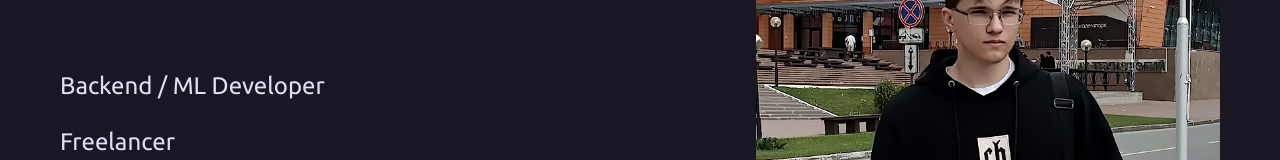
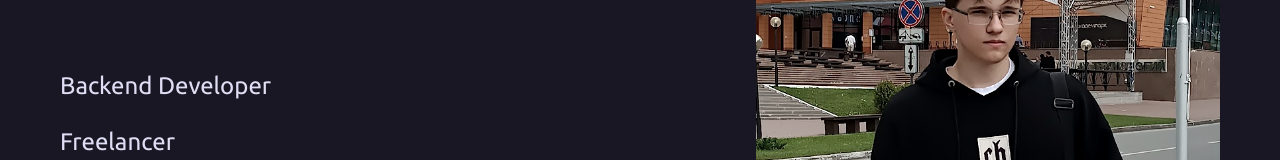
Before and after one commit to Nighty3098/Portfolio, a React (Create React App) app: page / in a window 1280 px wide. Shown: the part 456-616 px from the top of the page. Built offline with nearby package versions, Linux system fonts and the light colour scheme.

Commit message:
Update welcome.tsx

```diff
--- a/src/components/welcome.tsx
+++ b/src/components/welcome.tsx
@@ -37,7 +37,6 @@ const Navigation = () => {
   );
 };
 
-
 function WelcomePage() {
   return (
     <motion.div
@@ -47,7 +46,7 @@ function WelcomePage() {
       style={{ backgroundColor: "var(--bg-2)" }}
       variants={{
         hidden: { opacity: 0, y: 20 },
-                visible: { opacity: 1, y: 0 }
+        visible: { opacity: 1, y: 0 },
       }}
       transition={{ duration: 0.5 }}
     >
@@ -58,7 +57,7 @@ function WelcomePage() {
         animate="visible"
         variants={{
           hidden: { opacity: 0, x: -20 },
-                    visible: { opacity: 1, x: 0 }
+          visible: { opacity: 1, x: 0 },
         }}
         transition={{ duration: 0.5, delay: 0.2 }}
       >
@@ -68,7 +67,7 @@ function WelcomePage() {
           animate="visible"
           variants={{
             hidden: { opacity: 0, x: 20 },
-                        visible: { opacity: 1, x: 0 }
+            visible: { opacity: 1, x: 0 },
           }}
           transition={{ duration: 0.5, delay: 0.4 }}
         >
@@ -91,7 +90,7 @@ function WelcomePage() {
             animate="visible"
             variants={{
               hidden: { opacity: 0 },
-                            visible: { opacity: 1 }
+              visible: { opacity: 1 },
             }}
             transition={{ duration: 0.5, delay: 1 }}
           >
@@ -100,7 +99,7 @@ function WelcomePage() {
               animate={{ y: 0, opacity: 1 }}
               transition={{ duration: 0.3, delay: 1.2 }}
             >
-                            Backend / ML Developer
+              Backend Developer
             </motion.p>
             <motion.p
               initial={{ y: 20, opacity: 0 }}
```
Lines whose indentation alone changed are shown as unchanged.
